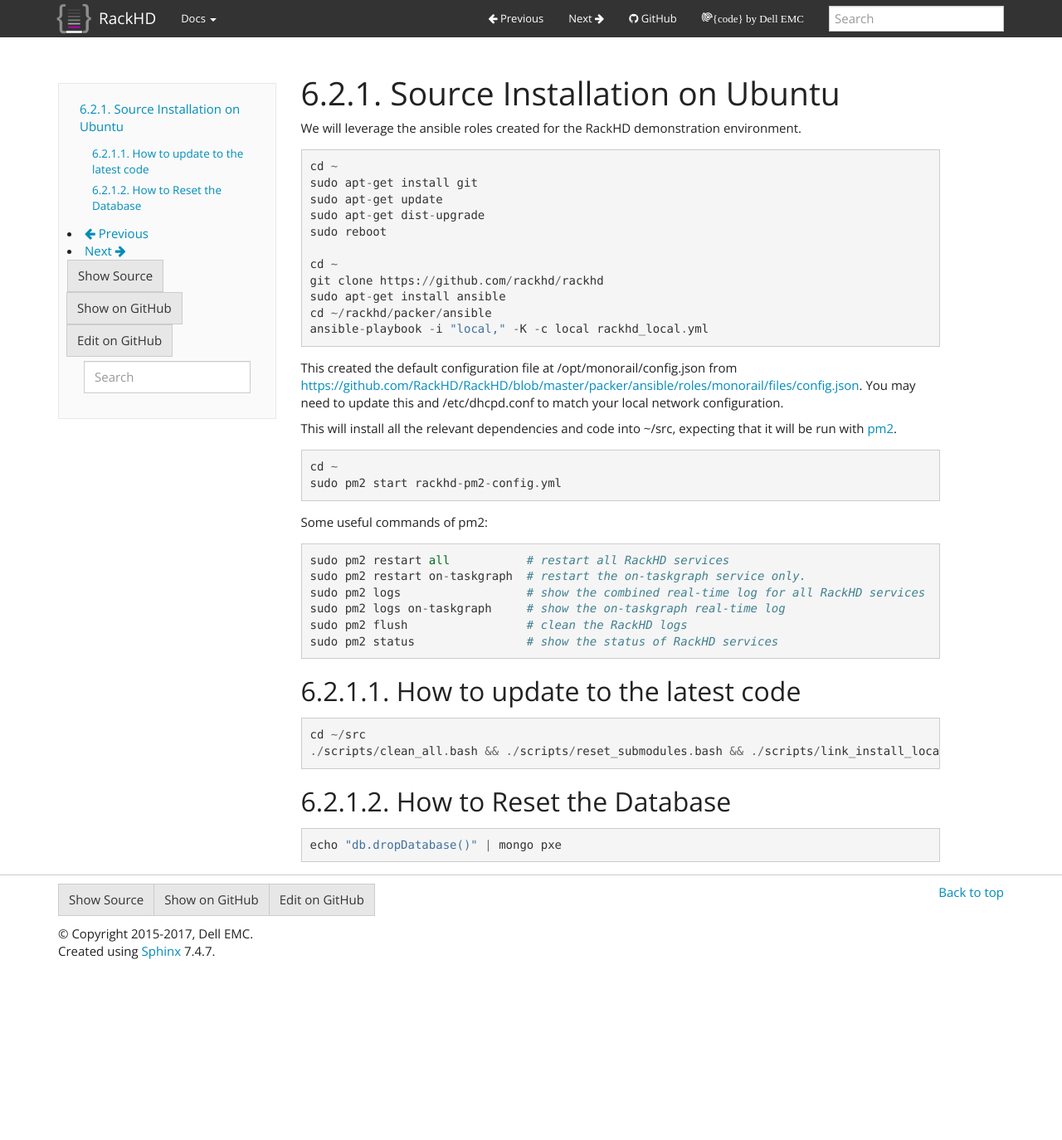
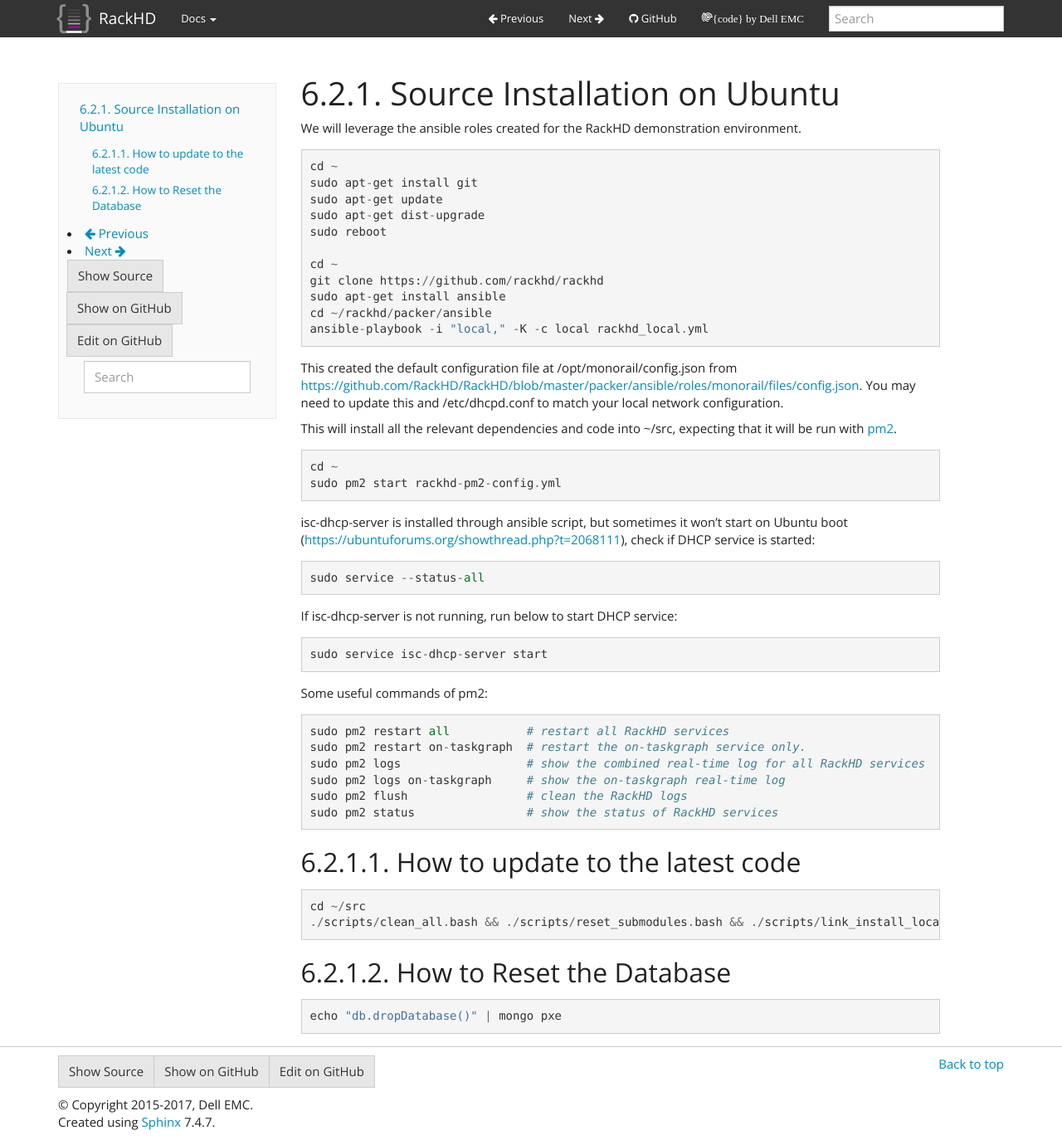
Before and after one commit to RackHD/docs, a Sphinx documentation site: the page built from docs/rackhd/ubuntu_source_installation.rst, in a window 1280 px wide and 1374 px high. Shown: the whole window at 83% size. Built offline with Sphinx 7.4.7, drawn with Linux system fonts in a browser that asks for light colours.

Commit message:
add DHCP service checking message to make sure isc-dhcp-server is started

```diff
--- a/docs/rackhd/ubuntu_source_installation.rst
+++ b/docs/rackhd/ubuntu_source_installation.rst
@@ -32,6 +32,19 @@
     cd ~
     sudo pm2 start rackhd-pm2-config.yml
 
+isc-dhcp-server is installed through ansible script, but sometimes it won't start on Ubuntu boot (https://ubuntuforums.org/showthread.php?t=2068111),
+check if DHCP service is started:
+
+.. code::
+
+    sudo service --status-all
+
+If isc-dhcp-server is not running, run below to start DHCP service:
+
+.. code::
+
+    sudo service isc-dhcp-server start
+
 Some useful commands of pm2:
 
 .. code::
```
Also changed, not shown: docs/rackhd/ubuntu_package_installation.rst (+13 -0 lines).
